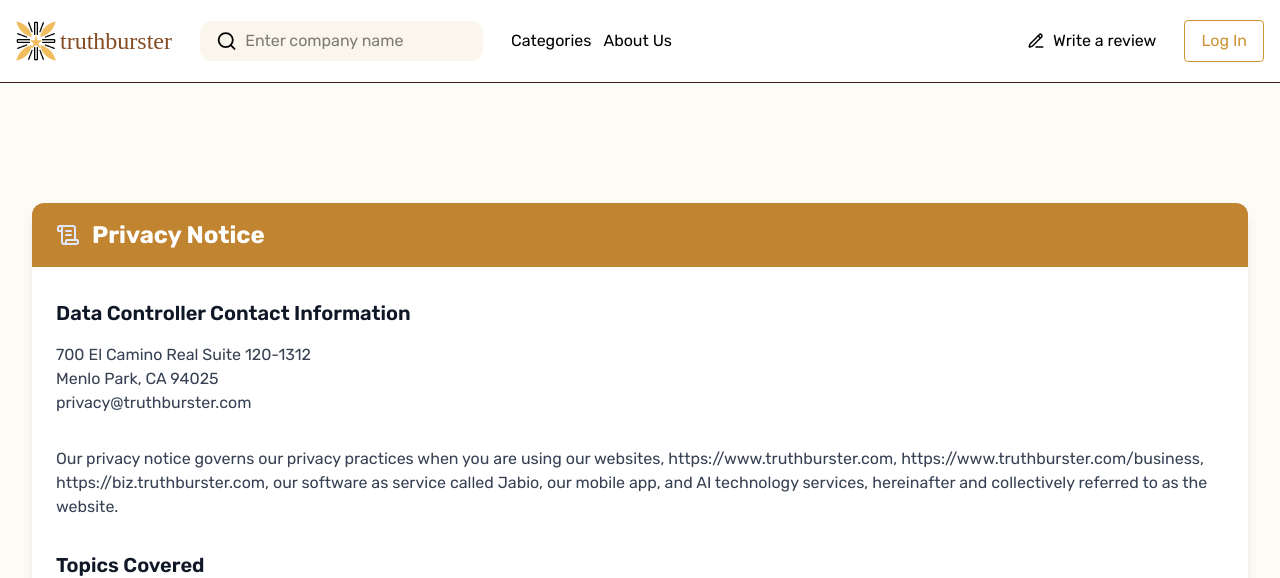
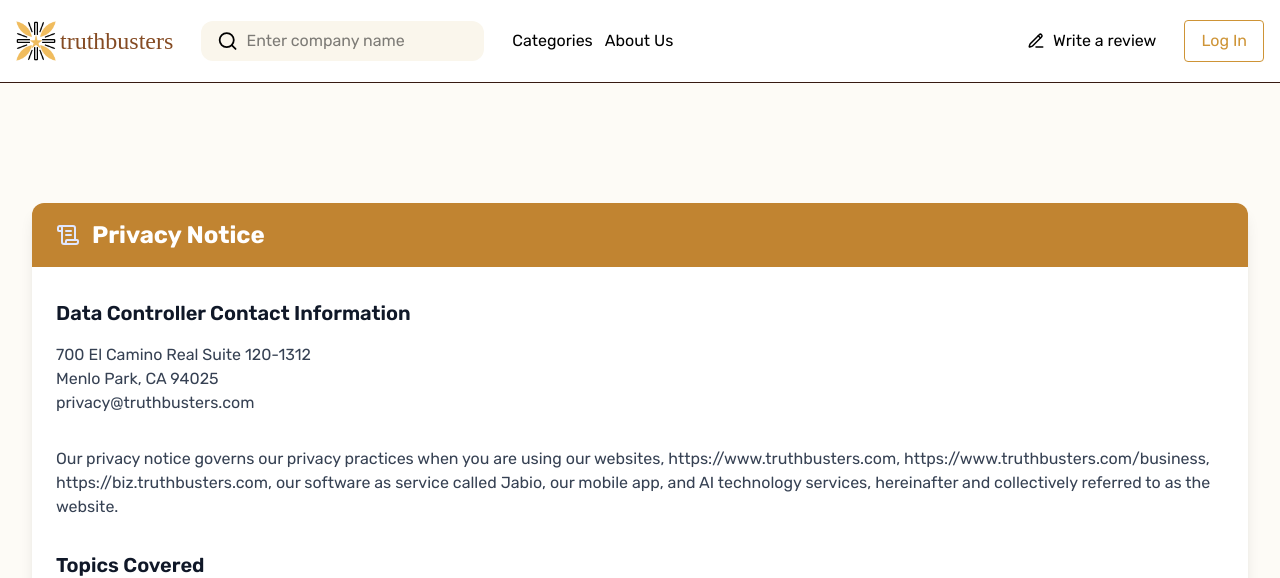
Before and after one commit to TuhinBanerjee31/truthburster, a React (Vite) app: page /policy in a window 1280 px wide. Shown: the top 578 px of the page. Built offline with nearby package versions, Linux system fonts and the light colour scheme; a web font is replaced by a local one.

Commit message:
modfified data

```diff
--- a/index.html
+++ b/index.html
@@ -5,7 +5,7 @@
     <link rel="icon" type="image/svg+xml" href="/vite.svg" />
     <meta name="viewport" content="width=device-width, initial-scale=1.0" />
     <link href="/src/index.css" rel="stylesheet" />
-    <title>Truthburster | Find the truth yourself</title>
+    <title>truthbusters | Find the truth yourself</title>
   </head>
   <body>
     <div id="root"></div>
--- a/src/custom/Header.tsx
+++ b/src/custom/Header.tsx
@@ -6,7 +6,7 @@
 const Header = () => {
   useEffect(() => {
     window.scrollTo(0, 0);
-  },[]);
+  }, []);
 
   const [dropDown, setDropDown] = useState(false);
   const [hide, setHide] = useState(true);
@@ -36,7 +36,7 @@
           <NavLink to={"/"} className="font-play flex gap-1 items-center">
             <img src={logo} className="w-10" />
             <h5 className="text-2xl text-[#854b23] font-medium">
-              truthburster
+              truthbusters
             </h5>
           </NavLink>
 
@@ -60,7 +60,7 @@
         <div className="flex font-Rubik items-center gap-7">
           <span className="flex items-center gap-2 cursor-pointer">
             <PencilLine size={18} />
-            <NavLink to={"/write-review"}>Write a review</NavLink>
+            <NavLink to={"/"}>Write a review</NavLink>
           </span>
 
           <div>
@@ -83,7 +83,7 @@
             <div className="font-play flex gap-1 items-center">
               <img src={logo} className="w-8" />
               <h5 className="text-xl text-[#854b23] font-medium">
-                truthburster
+                truthbusters
               </h5>
             </div>
           </div>
@@ -154,7 +154,7 @@
           <div className="flex w-[80%] mt-2">
             <span className="flex items-center w-[50%] gap-2 p-2 cursor-pointer">
               <PencilLine size={18} />
-              <NavLink to={"/write-review"}>Write a review</NavLink>
+              <NavLink to={"/"}>Write a review</NavLink>
             </span>
 
             <button className="border-[#ce9436] p-1 text-[#ce9436] transition-colors duration-400 hover:bg-[#ce9436] hover:text-white border cursor-pointer w-[50%] rounded ">
--- a/src/custom/Hero.tsx
+++ b/src/custom/Hero.tsx
@@ -2,7 +2,7 @@
 import heroImg from "../assets/heroImg.png";
 import TextTransition, { presets } from "react-text-transition";
 
-const TEXTS = ["Assurance", "Proof", "Reviews", "Truthburster"];
+const TEXTS = ["Assurance", "Proof", "Reviews", "truthbusters"];
 
 const Hero = () => {
   const [index, setIndex] = useState(0);
--- a/src/custom/PartnerCTA.tsx
+++ b/src/custom/PartnerCTA.tsx
@@ -1,21 +1,42 @@
-
-
 const PartnerCTA = () => {
   return (
-    <div className='min-h-[70vh] bg-[rgb(253,251,246)] font-Rubik py-10 px-5 flex flex-col items-center justify-center'>
-      <h1 className='text-3xl md:text-4xl text-center'>Start using <span className='text-[#854b23] font-play'>truthburster</span></h1>
-      <h5 className='text-base md:text-xl tracking-wide text-center p-2'>Write your first review or find a company that interests you</h5>
+    <div className="min-h-[70vh] bg-[rgb(253,251,246)] font-Rubik py-10 px-5 flex flex-col items-center justify-center">
+      <h1 className="text-3xl md:text-4xl text-center">
+        Start using{" "}
+        <span className="text-[#854b23] font-play">truthbusters</span>
+      </h1>
+      <h5 className="text-base md:text-xl tracking-wide text-center p-2">
+        Write your first review or find a company that interests you
+      </h5>
 
-      <div className='flex flex-wrap md:flex-nowrap justify-center gap-8 items-center my-10'>
-        <img src='https://static.sitejabber.com/imgs/footer/google-partner-logo@2x.webp' className='h-15 md:h-20' />
-        <img src='https://static.sitejabber.com/imgs/footer/users-love-us-g2.svg' className='w-15 md:w-20' />
-        <img src='https://static.sitejabber.com/imgs/footer/reviewmanagement_momentumleader_leader.svg' className='w-15 md:w-20' />
-        <img src='https://static.sitejabber.com/imgs/footer/onlinereputationmanagement_highperformer_small-business_highperformer.svg' className='w-10 md:w-20' />
-        <img src='https://static.sitejabber.com/imgs/footer/onlinereputationmanagement_highperformer_spring.svg' className='w-15 md:w-20' />
-        <img src='https://static.sitejabber.com/imgs/footer/nsf-logo.svg' className='w-15 md:w-20' />
+      <div className="flex flex-wrap md:flex-nowrap justify-center gap-8 items-center my-10">
+        <img
+          src="https://static.sitejabber.com/imgs/footer/google-partner-logo@2x.webp"
+          className="h-15 md:h-20"
+        />
+        <img
+          src="https://static.sitejabber.com/imgs/footer/users-love-us-g2.svg"
+          className="w-15 md:w-20"
+        />
+        <img
+          src="https://static.sitejabber.com/imgs/footer/reviewmanagement_momentumleader_leader.svg"
+          className="w-15 md:w-20"
+        />
+        <img
+          src="https://static.sitejabber.com/imgs/footer/onlinereputationmanagement_highperformer_small-business_highperformer.svg"
+          className="w-10 md:w-20"
+        />
+        <img
+          src="https://static.sitejabber.com/imgs/footer/onlinereputationmanagement_highperformer_spring.svg"
+          className="w-15 md:w-20"
+        />
+        <img
+          src="https://static.sitejabber.com/imgs/footer/nsf-logo.svg"
+          className="w-15 md:w-20"
+        />
       </div>
     </div>
-  )
-}
+  );
+};
 
-export default PartnerCTA
+export default PartnerCTA;
--- a/src/custom/Testimonial.tsx
+++ b/src/custom/Testimonial.tsx
@@ -17,14 +17,14 @@
     name: "Samantha B.",
   },
   {
-    content: `“I love Truthburster because I can read reviews about other
+    content: `“I love truthbusters because I can read reviews about other
                   websites and make informed decisions. It’s easy to use and
                   find what you’re looking for. I like that I can build my own
                   profile, write reviews and help other consumers.”`,
     name: "Nafia T.",
   },
   {
-    content: ` “Truthburster reviews have been extremely helpful to me. It
+    content: ` “truthbusters reviews have been extremely helpful to me. It
                   has a really great set up to make it easy to find a website.
                   AND, you can even connect with other users like social media
                   and make friends if you want.”`,
@@ -33,7 +33,7 @@
   {
     content: `“I only wish I had known about this website a long time ago.
                   It’s awesome to be able to get it out to the public what many
-                  of the sites are about. Thanks, Truthburster, for helping to
+                  of the sites are about. Thanks, truthbusters, for helping to
                   open the book on scammers.”`,
     name: `Athena M.`,
   },
--- a/src/pages/About.tsx
+++ b/src/pages/About.tsx
@@ -12,11 +12,12 @@
           <div className="grid lg:grid-cols-2 gap-8 lg:gap-12 items-center">
             <div className="text-center lg:text-left">
               <h1 className="text-3xl sm:text-4xl lg:text-5xl font-bold mb-4">
-              Connecting people with <span className="text-[#c18431]">trustworthy</span> and{" "}
+                Connecting people with{" "}
+                <span className="text-[#c18431]">trustworthy</span> and{" "}
                 <span className="block mt-2">companies</span>
               </h1>
               <p className="text-gray-600 mb-8 text-base sm:text-lg">
-              Truthburster is a modern platform for everyday people,
+                truthbusters is a modern platform for everyday people,
                 <br className="hidden sm:block" />
                 for everyday needs.
               </p>
@@ -66,8 +67,8 @@
                     </div>
                   </div>
                   <p className="text-sm sm:text-base text-gray-700">
-                  "The platform has helped us scale our operations and cut costs
-                  significantly. Highly recommended!"
+                    "The platform has helped us scale our operations and cut
+                    costs significantly. Highly recommended!"
                   </p>
                 </div>
               </div>
@@ -134,7 +135,6 @@
       </div>
       <Footer />
     </>
-
   );
 };
 
--- a/src/pages/Policy.tsx
+++ b/src/pages/Policy.tsx
@@ -29,7 +29,9 @@
         <div className="max-w-screen-xl mx-auto bg-white rounded-xl shadow-lg overflow-hidden">
           <div className="bg-[#c18431] px-6 py-4 flex items-center">
             <ScrollText className="h-6 w-6 text-indigo-100" />
-          <h1 className="ml-3 text-2xl font-bold text-white">Privacy Notice</h1>
+            <h1 className="ml-3 text-2xl font-bold text-white">
+              Privacy Notice
+            </h1>
           </div>
 
           <div className="px-6 py-8 prose prose-indigo max-w-none">
@@ -42,18 +44,18 @@
                 <br />
                 Menlo Park, CA 94025
                 <br />
-              privacy@truthburster.com
+                privacy@truthbusters.com
               </p>
             </section>
 
             <section className="mb-8">
               <p className="text-gray-700">
                 Our privacy notice governs our privacy practices when you are
-              using our websites, https://www.truthburster.com,
-              https://www.truthburster.com/business,
-              https://biz.truthburster.com, our software as service called
-              Jabio, our mobile app, and AI technology services, hereinafter and
-              collectively referred to as the website.
+                using our websites, https://www.truthbusters.com,
+                https://www.truthbusters.com/business,
+                https://biz.truthbusters.com, our software as service called
+                Jabio, our mobile app, and AI technology services, hereinafter
+                and collectively referred to as the website.
               </p>
             </section>
 
@@ -87,7 +89,9 @@
                   <h3 className="font-semibold text-gray-900 mb-3">
                     {selectedTopic}
                   </h3>
-                <p className="text-gray-700">{topicsContent[selectedTopic]}</p>
+                  <p className="text-gray-700">
+                    {topicsContent[selectedTopic]}
+                  </p>
                 </div>
               )}
             </section>
--- a/src/pages/Terms.tsx
+++ b/src/pages/Terms.tsx
@@ -7,9 +7,9 @@
   const [selectedSection, setSelectedSection] = useState<string | null>(null);
 
   const sectionsContent: Record<string, string> = {
-    Definitions: `Parties: "You" and "your" refer to you, as a user of the Site. A "user" is someone who accesses, browses, crawls, or in any way uses the Site. "We," "us," and "our" refer to Truthburster.
+    Definitions: `Parties: "You" and "your" refer to you, as a user of the Site. A "user" is someone who accesses, browses, crawls, or in any way uses the Site. "We," "us," and "our" refer to truthbusters.
 
-Content: "Content" means text, images, photos, audio, video, and all other forms of data or communication. This includes Your Content, User Content, Truthburster Content, Third Party Content, and Site Content.`,
+Content: "Content" means text, images, photos, audio, video, and all other forms of data or communication. This includes Your Content, User Content, truthbusters Content, Third Party Content, and Site Content.`,
 
     "Changes to the Terms": `We may modify the Terms from time to time. The most current version will be posted here. You understand and agree that your access to or use of the Site is governed by the Terms effective at the time. Material changes will be notified via email or site notice.`,
 
@@ -21,7 +21,7 @@
 
     Content: `You are responsible for Your Content and assume all risks associated with it. We may use Your Content in various ways, including public display, reformatting, and distribution.
 
-Ownership: You own Your Content. We own the Truthburster Content and IP Rights associated with the Site.`,
+Ownership: You own Your Content. We own the truthbusters Content and IP Rights associated with the Site.`,
 
     Restrictions: `You agree not to:
 - Write fake or defamatory reviews
@@ -36,13 +36,13 @@
 
 Copyright Disputes: We follow DMCA guidelines for copyright infringement claims.`,
 
-    Advertising: `The Truthburster Advertising Agreement applies to business accounts and advertising purchases.`,
+    Advertising: `The truthbusters Advertising Agreement applies to business accounts and advertising purchases.`,
 
     "Suggestions and Improvements": `By sending Feedback, you grant us an irrevocable, worldwide license to use and modify it without compensation.`,
 
     "Third Parties": `We are not responsible for Third Party Sites linked from our platform.`,
 
-    Indemnity: `You agree to indemnify and hold Truthburster harmless from claims arising from your use of the Site.`,
+    Indemnity: `You agree to indemnify and hold truthbusters harmless from claims arising from your use of the Site.`,
 
     Disclaimers: `The Site is provided "as is" without warranties. We're not liable for losses from site usage or third-party actions.`,
 
@@ -68,13 +68,13 @@
           <div className="px-6 py-8 prose prose-indigo max-w-none">
             <section className="mb-8">
               <p className="text-gray-700">
-              These terms and conditions (the "Terms") govern your access to and
-              use of Truthburster's websites. By accessing or using the Site,
-              you are agreeing to these Terms and concluding a legally binding
-              contract with GGL Projects, Inc., a California corporation
-              headquartered in Menlo Park, California ("Truthburster"). Do not
-              access or use the Site if you are unwilling or unable to be bound
-              by the Terms.
+                These terms and conditions (the "Terms") govern your access to
+                and use of truthbusters's websites. By accessing or using the
+                Site, you are agreeing to these Terms and concluding a legally
+                binding contract with GGL Projects, Inc., a California
+                corporation headquartered in Menlo Park, California
+                ("truthbusters"). Do not access or use the Site if you are
+                unwilling or unable to be bound by the Terms.
               </p>
             </section>
 
```
Also changed, not shown: src/custom/Footer.tsx (+21 -12 lines), src/custom/Reviews.tsx (+2 -7 lines), src/custom/SpecialCards.tsx (+44 -15 lines). Lines whose indentation alone changed are shown as unchanged.
